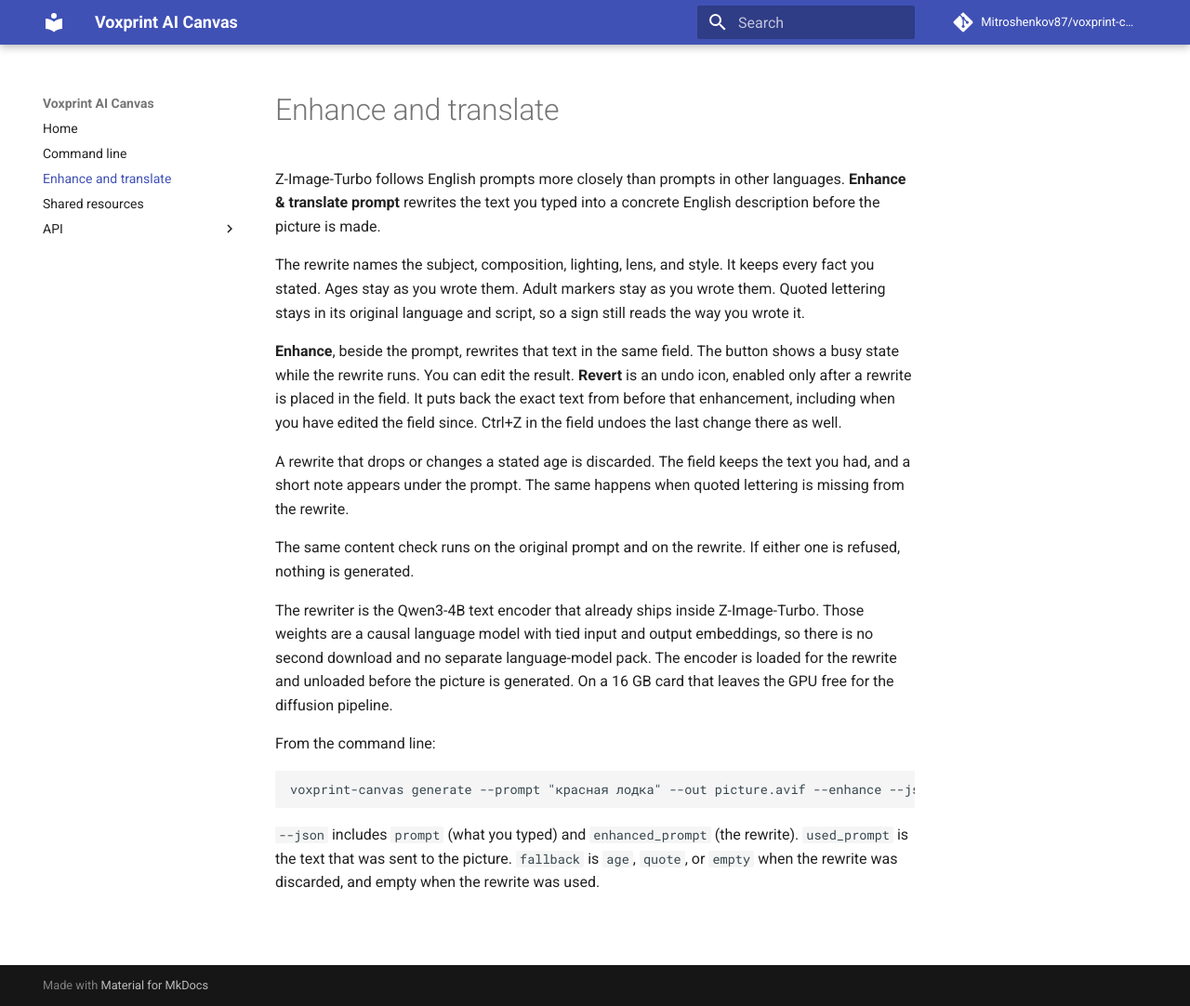
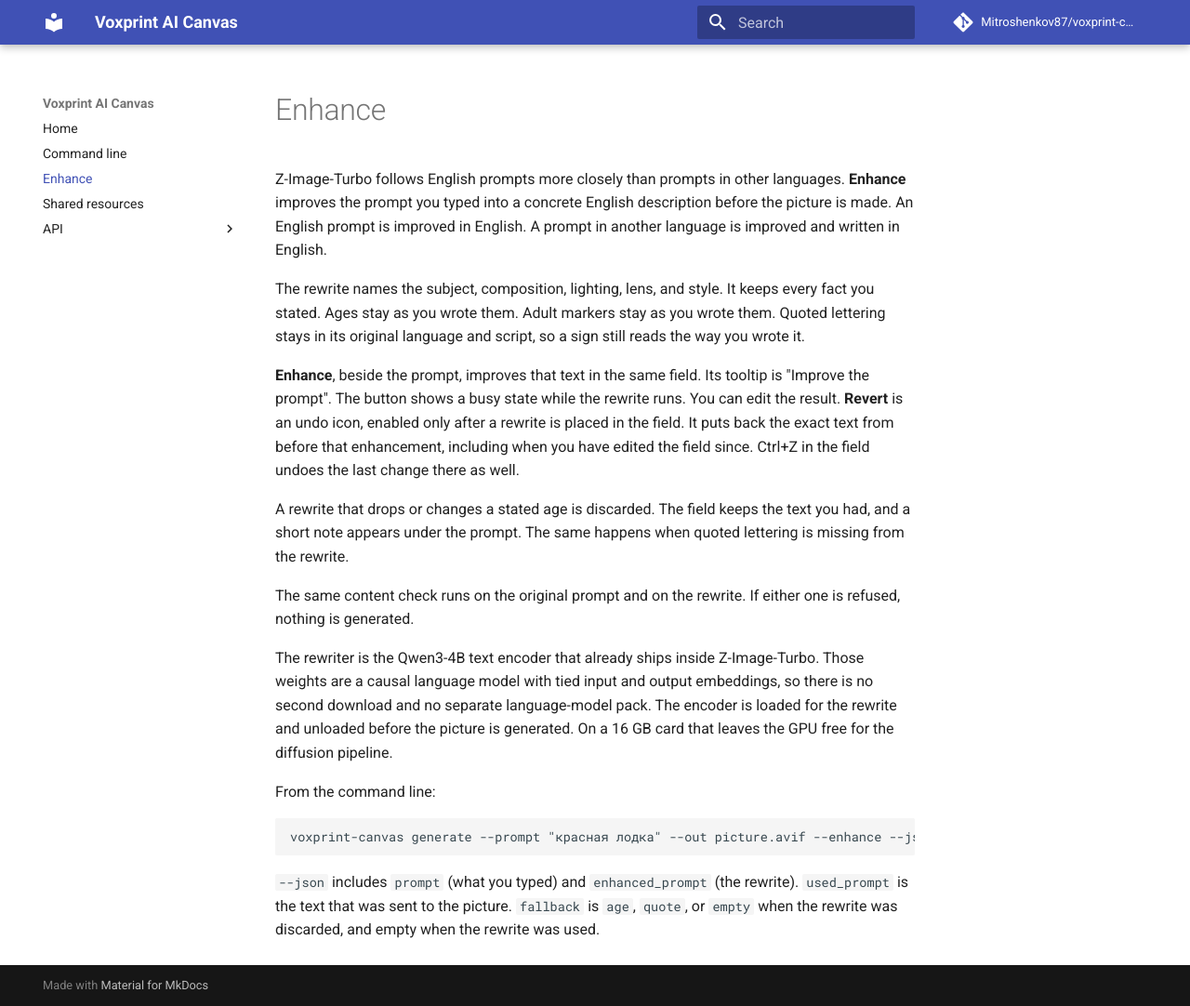
Before and after one commit to Mitroshenkov87/voxprint-canvas, an MkDocs documentation site: the page built from docs/enhance.md, in a window 1280 px wide and 1082 px high. Shown: the whole window at 93% size. Built offline with MkDocs 1.6.1 and Material for MkDocs 9.7.7, drawn with Linux system fonts in a browser that asks for light colours; comment, search, counter and statistics services are not loaded.

Commit message:
Call the control Enhance, not a translator.
The button tooltip is "Improve the prompt". Docs and the roadmap describe
an English improvement, and another language is written in English. The
flag stays --enhance.

Co-authored-by: Aleksandr Mitroshenkov <Mitroshenkov87@users.noreply.github.com>

```diff
--- a/docs/enhance.md
+++ b/docs/enhance.md
@@ -1,10 +1,10 @@
-# Enhance and translate
+# Enhance
 
-Z-Image-Turbo follows English prompts more closely than prompts in other languages. **Enhance & translate prompt** rewrites the text you typed into a concrete English description before the picture is made.
+Z-Image-Turbo follows English prompts more closely than prompts in other languages. **Enhance** improves the prompt you typed into a concrete English description before the picture is made. An English prompt is improved in English. A prompt in another language is improved and written in English.
 
 The rewrite names the subject, composition, lighting, lens, and style. It keeps every fact you stated. Ages stay as you wrote them. Adult markers stay as you wrote them. Quoted lettering stays in its original language and script, so a sign still reads the way you wrote it.
 
-**Enhance**, beside the prompt, rewrites that text in the same field. The button shows a busy state while the rewrite runs. You can edit the result. **Revert** is an undo icon, enabled only after a rewrite is placed in the field. It puts back the exact text from before that enhancement, including when you have edited the field since. Ctrl+Z in the field undoes the last change there as well.
+**Enhance**, beside the prompt, improves that text in the same field. Its tooltip is "Improve the prompt". The button shows a busy state while the rewrite runs. You can edit the result. **Revert** is an undo icon, enabled only after a rewrite is placed in the field. It puts back the exact text from before that enhancement, including when you have edited the field since. Ctrl+Z in the field undoes the last change there as well.
 
 A rewrite that drops or changes a stated age is discarded. The field keeps the text you had, and a short note appears under the prompt. The same happens when quoted lettering is missing from the rewrite.
 
--- a/mkdocs.yml
+++ b/mkdocs.yml
@@ -11,7 +11,7 @@ theme:
 nav:
   - Home: index.md
   - Command line: cli.md
-  - Enhance and translate: enhance.md
+  - Enhance: enhance.md
   - Shared resources: shared-resources.md
   - API:
       - App: api/app.md
```
Also changed, not shown: ROADMAP.md (+1 -1 lines), docs/ARCHITECTURE.md (+1 -1 lines), docs/index.md (+1 -1 lines), 5 other files.
